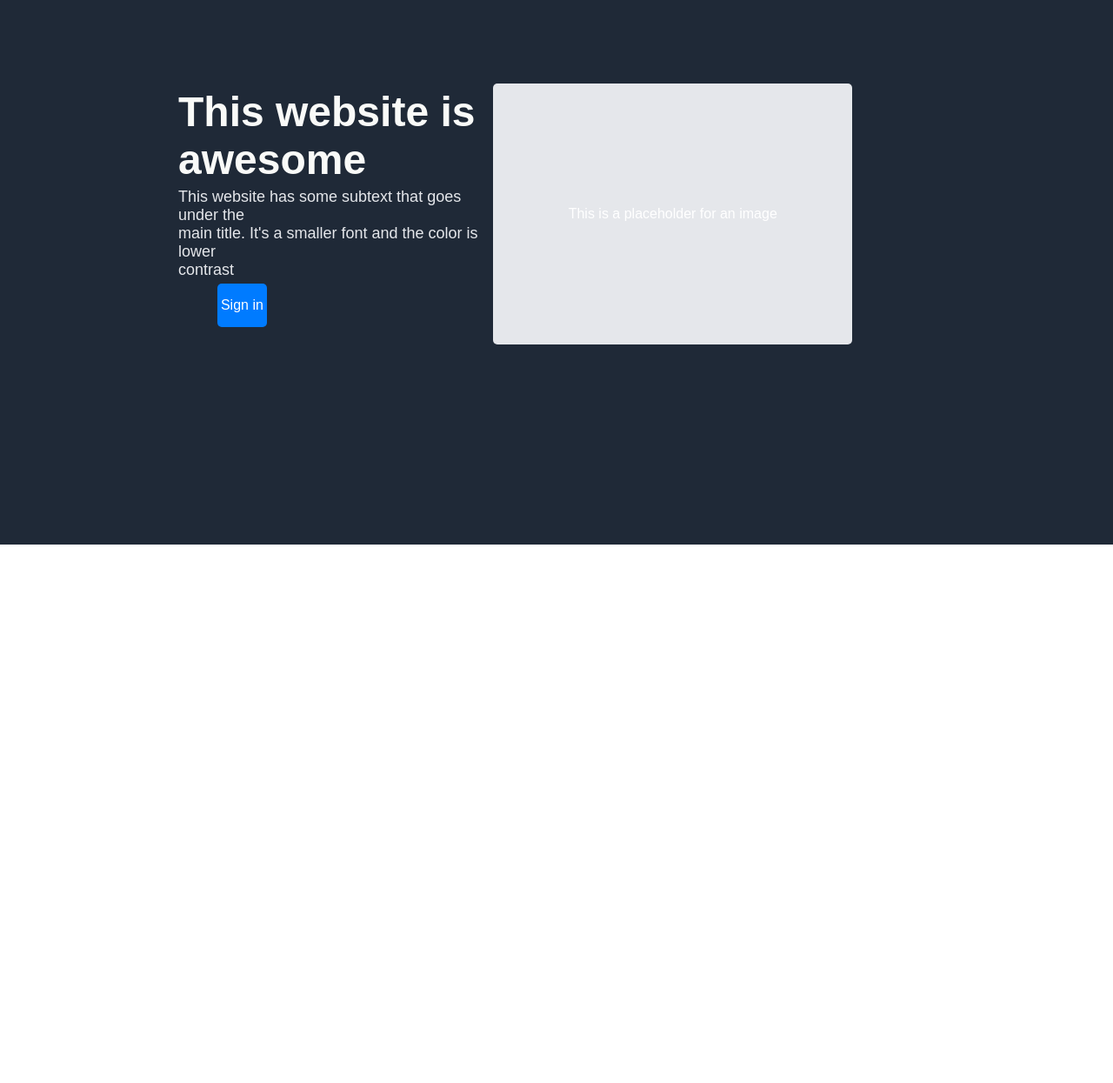
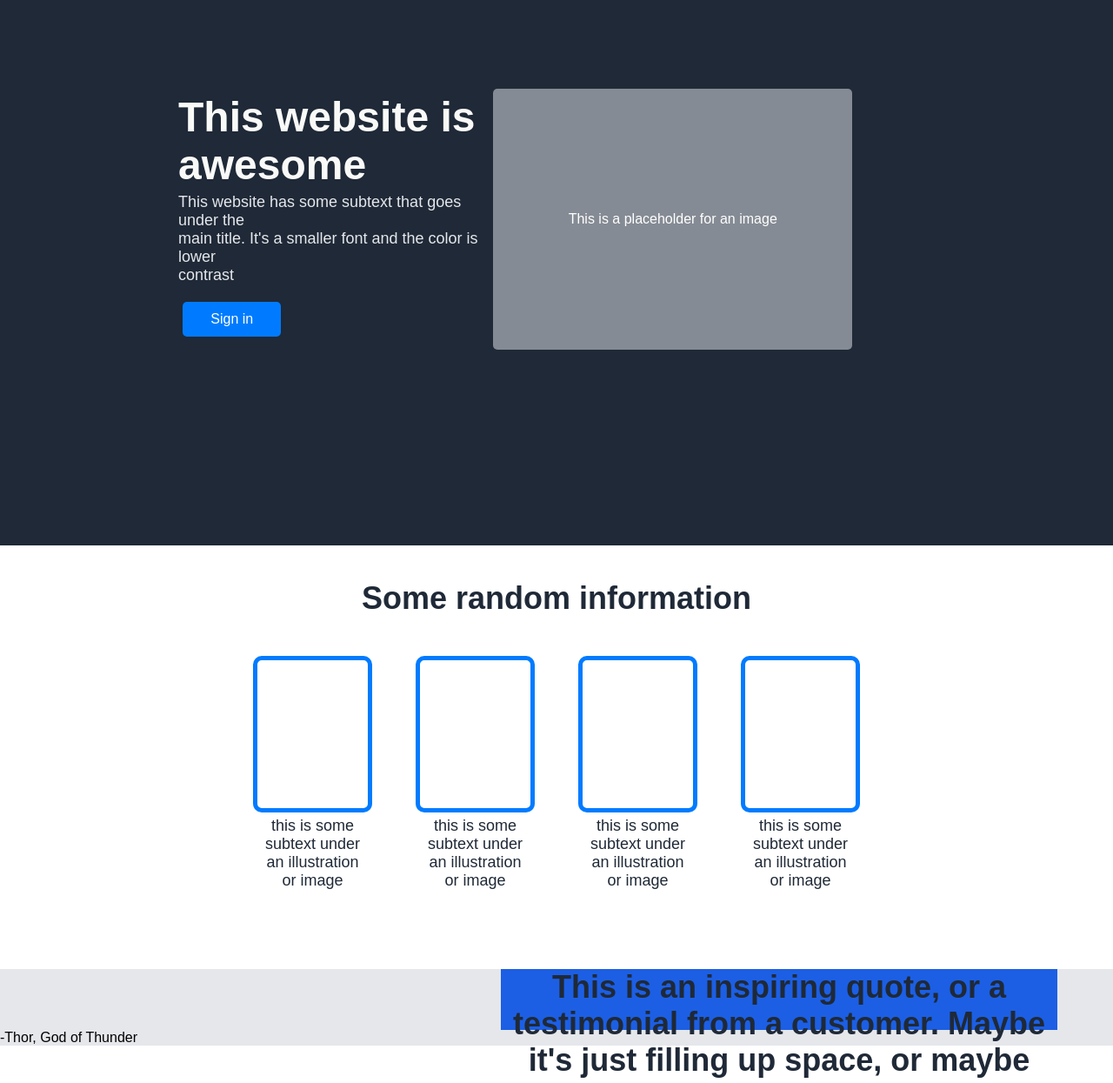
Before and after one commit to PacoAcun11/Landing-page, a plain HTML site: page index.html in a window 1280 px wide. Shown: the part 88-1333 px from the top of the page at 87% size. Before the commit the page ends 800 px from the top, so only its background shows below. Drawn offline with Linux system fonts and the light colour scheme.

Commit message:
Body text

```diff
--- a/index.html
+++ b/index.html
@@ -8,12 +8,12 @@
 </head>
 <body>
     <header class="header">
-          <div href="#" class="logo">Mi Logo</div>
+          <div href="#" class="logo">Header logo</div>
 
           <div class="nav-list">
-            <li><a href="#">Inicio</a></li>
-            <li><a href="#">Servicios</a></li>
-            <li><a href="#">Acerca de</a></li>
+            <li><a href="#">header link one</a></li>
+            <li><a href="#">header link two</a></li>
+            <li><a href="#">header link three</a></li>
           </div>
 
       <div class="text-image">
@@ -30,7 +30,7 @@
           </div>
 
           <div class="sign-button">
-              <a>Sign in</a>
+              <a href="#">Sign in</a>
           </div>
         </div>
 
@@ -39,5 +39,38 @@
           </div>
         </div>
     </header>
+
+
+    <body class="body1">
+      <div class="information">Some random information</div>
+
+      <div class="box-list">
+        <a class="box1"></a>
+        <a class="box2"></a>
+        <a class="box3"></a>
+        <a class="box4"></a>
+      </div>
+
+      <div class="foot-list">
+        <a class="subtext1">this is some subtext under an illustration or image</a>
+        <a class="subtext2">this is some subtext under an illustration or image</a>
+        <a class="subtext3">this is some subtext under an illustration or image</a>
+        <a class="subtext4">this is some subtext under an illustration or image</a>
+      </div>
+    </body>
+
+
+    <div class="body2">
+      <div class="frase-box">
+        <a class="frase">This is an inspiring quote, or a testimonial from a
+          customer. Maybe it's just filling up space, or maybe
+          people will actually read it. Who knows? All | know
+          is that it looks nice.
+          </a>
+      </div>
+
+      <div class="god">-Thor, God of Thunder</div>
+
+    </div>
 </body>
 </html>
--- a/styles.css
+++ b/styles.css
@@ -10,7 +10,7 @@ body {
     font-weight: bold;
     color: #fff;
     text-decoration: none;
-    padding-left: 13%;
+    padding-left: 12%;
     padding-top: 10px;
 
   }
@@ -19,9 +19,10 @@ body {
     list-style: none;
     display: flex;
     gap: 20px;
-    padding-left: 1100px;
+    padding-left: 980px;
     color: #fff;
     margin: 5px;
+    font-size: 18px;
   }
 
   .title {
@@ -46,12 +47,13 @@ body {
     display: flex;
     justify-content: center;
     align-items: center;
-    width: 10%;
-    height: 50px;
+    width: 20%;
+    height: 40px;
     background-color: #007bff;
     border-radius: 5px;
-    margin-bottom: 250px;
-    margin-left: 250px;
+    margin-bottom: 240px;
+    margin-left: 210px;
+    margin-top: 20px;
   }
 
   .image {
@@ -60,7 +62,7 @@ body {
     align-items: center;
     width: 35%;
     height: 300px;
-    background-color: #E5E7EB;
+    background-color: #e5e7eb83;
     border-radius: 5px;
     margin-bottom: 20px;
     margin-top: 100px;
@@ -70,12 +72,143 @@ body {
   .text-image {
     display: flex;
     justify-content: space-between;
+
+  }
+
+  .information {
+    font-size: 36px;
+    font-weight: bold;
+    color: #1F2937;
+    text-decoration: none;
+    text-align: center;
+    padding-top: 40px;
+  }
+
+  .box1 {
+    display: flex;
+    background-color: #fff;
+    border-style: solid;
+    border-width: 5px;
+    border-color: #007bff;
+    width: 10%;
+    height: 170px;
+    border-radius: 10px;
+  }
+
+  .box2 {
+    display: flex;
+    background-color: #fff;
+    border-style: solid;
+    border-width: 5px;
+    border-color: #007bff;
+    width: 10%;
+    height: 170px;
+    border-radius: 10px;
+  }
+
+  .box3 {
+    display: flex;
+    background-color: #fff;
+    border-style: solid;
+    border-width: 5px;
+    border-color: #007bff;
+    width: 10%;
+    height: 170px;
+    border-radius: 10px;
+  }
+
+  .box4 {
+    display: flex;
+    background-color: #fff;
+    border-style: solid;
+    border-width: 5px;
+    border-color: #007bff;
+    width: 10%;
+    height: 170px;
+    border-radius: 10px;
+  }
+
+  .subtext1 {
+    display: flex;
+    background-color: #fff;
+    width: 10%;
+    height: 70px;
+    border-radius: 10px;
+    text-align: center;
+  }
+
+  .subtext2 {
+    display: flex;
+    background-color: #fff;
+    width: 10%;
+    height: 70px;
+    border-radius: 10px;
+    text-align: center;
+  }
+
+  .subtext3 {
+    display: flex;
+    background-color: #fff;
+    width: 10%;
+    height: 70px;
+    border-radius: 10px;
+    text-align: center;
+  }
+
+  .subtext4 {
+    display: flex;
+    background-color: #fff;
+    width: 10%;
+    height: 70px;
+    border-radius: 10px;
+    text-align: center;
+  }
+
+  .box-list {
+    display: flex;
+    gap: 50px;
+    padding-left: 0;
+    margin: 5px;
+    justify-content: center;
+    font-size: 18px;
+    padding-top: 40px;
+  }
+
+  .foot-list {
+    display: flex;
+    gap: 60px;
+    margin: 5px;
+    justify-content: center;
+    font-size: 18px;
+    padding-bottom: 100px;
+  }
+
+  .frase {
+    font-size: 36px;
+    font-weight: bold;
+    color: #1F2937;
+    text-decoration: none;
+    text-align: center;
+  }
+
+  .frase-box {
+    display: flex;
+    gap: 50px;
+    justify-content: center;
+    width: 50%;
+    height: 70px;
+    background-color: #1c5fe4;
+    margin-left: 45%;
   }
 
   .nav-list a {
     color: #fff;
     text-decoration: none;
-    transition: color 0.3s ease;
+  }
+
+  .sign-button a {
+    color: #fff;
+    text-decoration: none;
   }
 
   .header {
@@ -83,3 +216,16 @@ body {
     color: #fff;
 
   }
+
+  .body1 {
+    background-color: #ffffff;
+    color: #1F2937;
+
+  }
+
+  .body2 {
+    background-color: #E5E7EB;
+    color: #000000;
+    justify-content: center;
+
+  }
```
